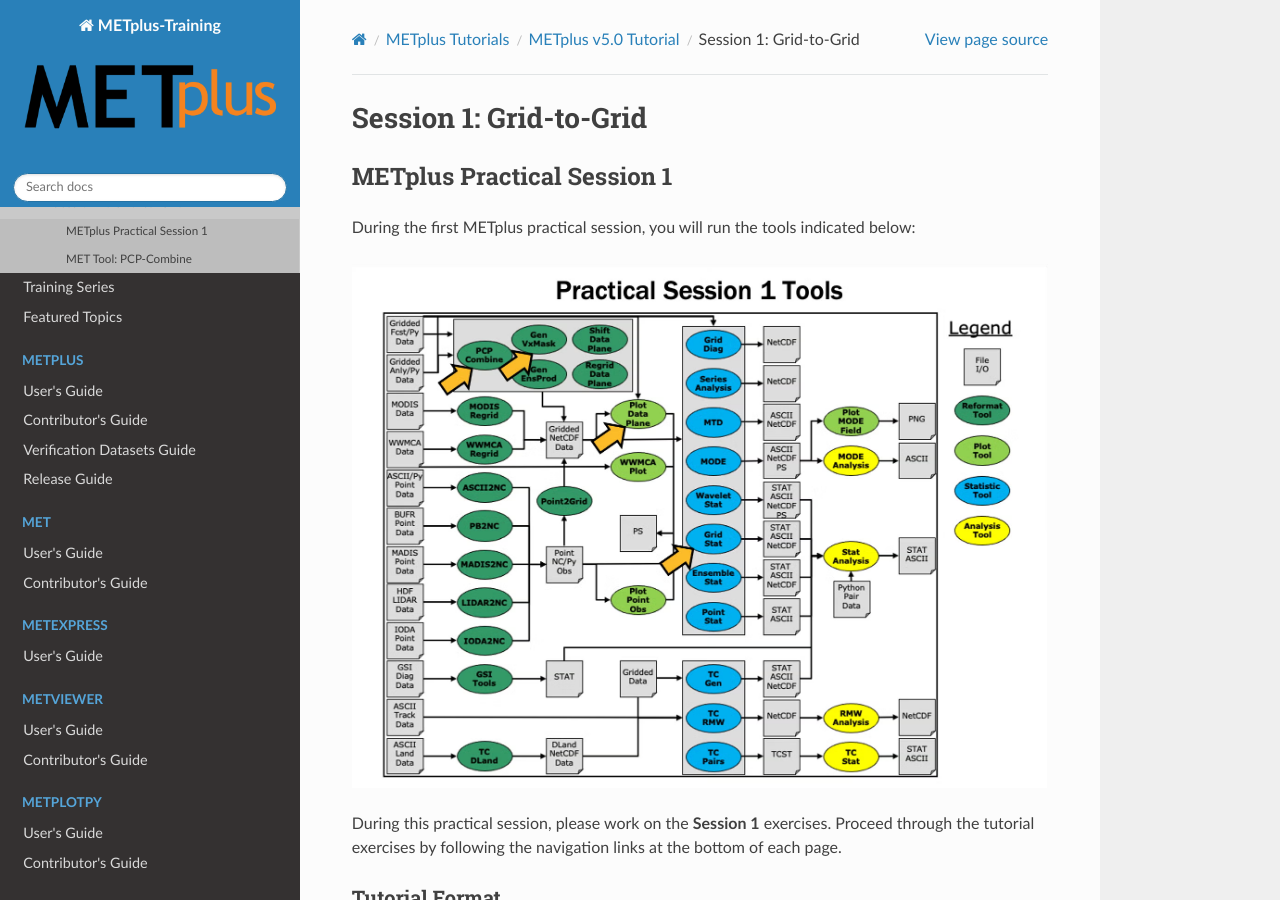
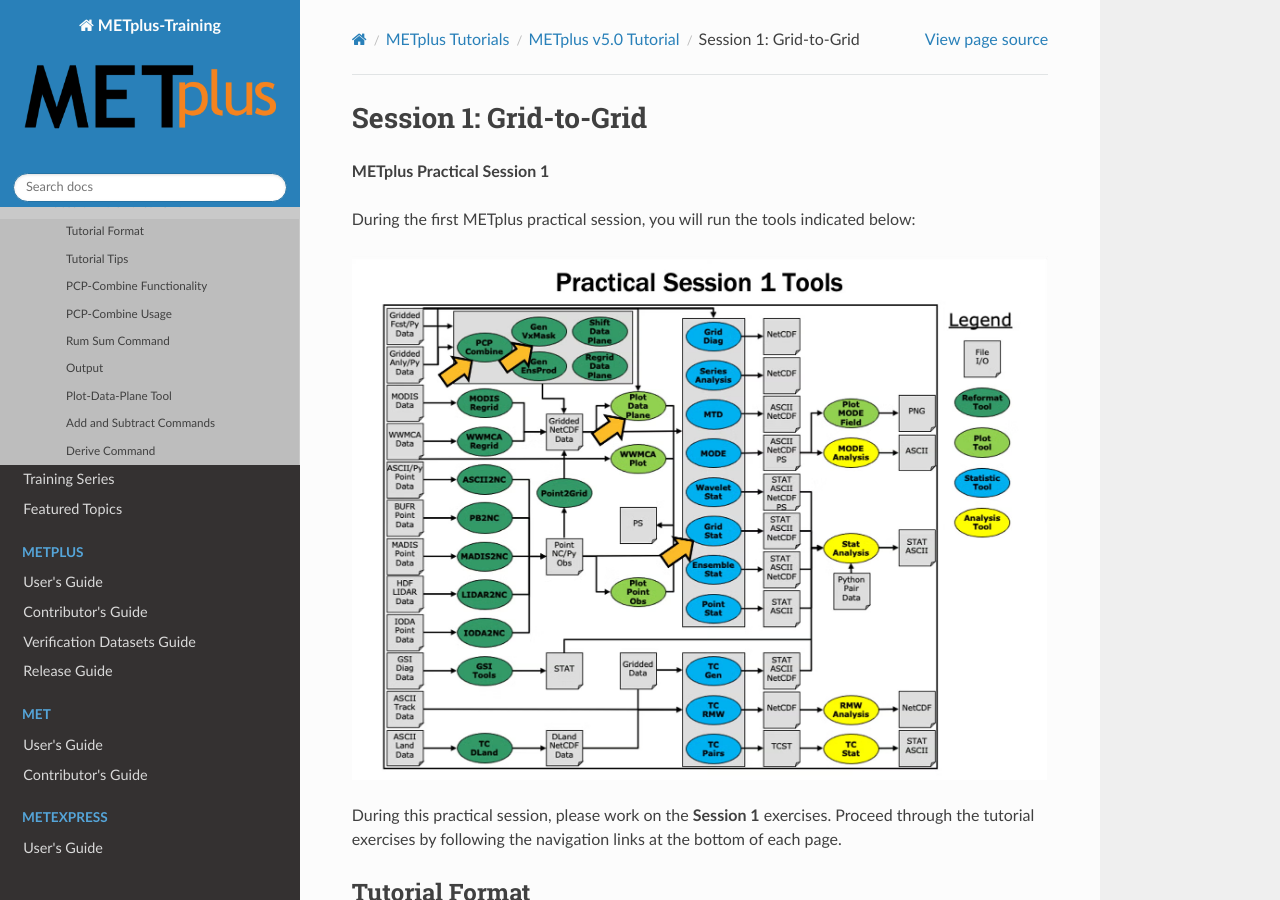
Before and after one commit to dtcenter/METplus-Training, a Sphinx documentation site: the page built from docs/Tutorial/v5.0/grid_to_grid.rst, in a window 1280 px wide and 900 px high. Built offline with Sphinx 7.4.7 and the Read the Docs theme 3.1.0, drawn with Linux system fonts in a browser that asks for light colours.

Commit message:
Per #69, removing title of METplus Practical Session 1 and making it bold instead

```diff
--- a/docs/Tutorial/v5.0/grid_to_grid.rst
+++ b/docs/Tutorial/v5.0/grid_to_grid.rst
@@ -1,8 +1,8 @@
 Session 1: Grid-to-Grid
 =======================
 
-METplus Practical Session 1
----------------------------
+**METplus Practical Session 1**
+
 
 During the first METplus practical session, you will run the tools indicated below:
 
```
